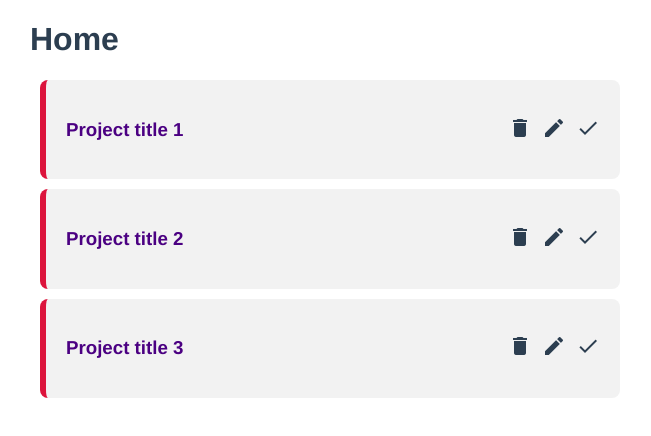
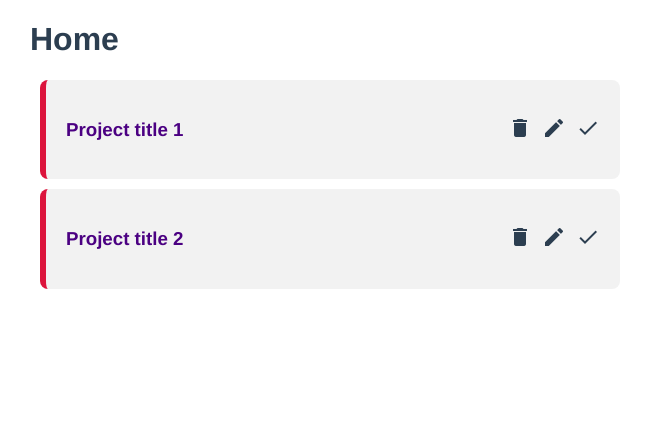
Before and after one commit to Oakekywe/Project_planner_vue, a Vue app: page / in a window 1280 px wide. Shown: the top 436 px of the page, without its empty margins (310-961 px from the left). Built offline with nearby package versions, Linux system fonts and the light colour scheme; data requests are answered from the project's data file.

Commit message:
Delete function

```diff
--- a/database/db.json
+++ b/database/db.json
@@ -1,5 +1,5 @@
 {
-    "projects":[
+  "projects": [
     {
       "id": 1,
       "title": "Project title 1",
@@ -9,11 +9,6 @@
       "id": 2,
       "title": "Project title 2",
       "detail": "Project detail 2"
-        },
-        {
-            "id": 3,
-            "title": "Project title 3",
-            "detail": "Project detail 3"
     }
   ]
 }
--- a/src/components/SingleProject.vue
+++ b/src/components/SingleProject.vue
@@ -5,7 +5,7 @@
             <h3 @click="showDetail=!showDetail">{{project.title}}</h3>
         </div>
         <div>
-            <span class="material-icons">
+            <span class="material-icons" @click="deleteProject">
             delete
             </span>
             <span class="material-icons">
@@ -26,7 +26,20 @@ export default {
     props:['project'],
     data(){
         return{
-            showDetail: false
+            showDetail: false,
+            api: "http://localhost:3000/projects/"
+        }
+    },
+    methods:{
+        deleteProject(){
+            let deleteRoute= this.api+this.project.id;
+            fetch(deleteRoute, {method:"DELETE"})
+            .then((()=>{
+                this.$emit("delete",this.project.id)
+            }))
+            .catch((err)=>{
+                console.log(err.message)
+            })
         }
     }
 }
--- a/src/views/HomeView.vue
+++ b/src/views/HomeView.vue
@@ -2,7 +2,7 @@
   <div class="home">
     <h1>Home </h1>
     <div v-for="project in projects" :key="project.id">
-      <SingleProject :project="project" />
+      <SingleProject :project="project" @delete="deleteProject"/>
     </div>
   </div>
 </template>
@@ -14,10 +14,20 @@ import SingleProject from '../components/SingleProject'
 export default {
   name: 'HomeView',
   components: {
-    SingleProject, },
+    SingleProject,
+    },
+
   data(){
     return{
       projects:[]
+    }
+  },
+
+  methods:{
+    deleteProject(id){
+      this.projects= this.projects.filter(project=>{
+        return project.id != id;
+      })
     }
   },
 
```
Lines whose indentation alone changed are shown as unchanged.
